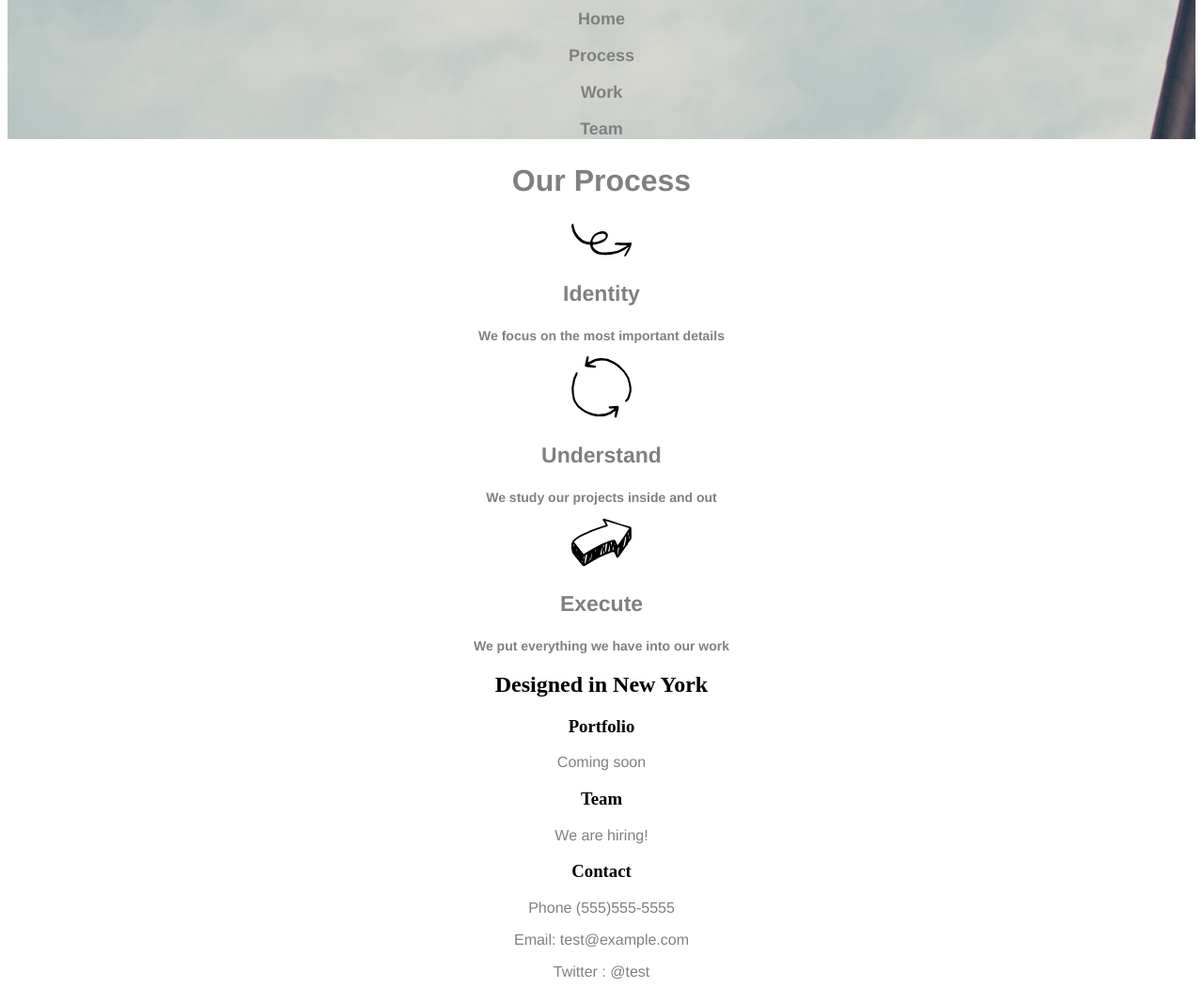
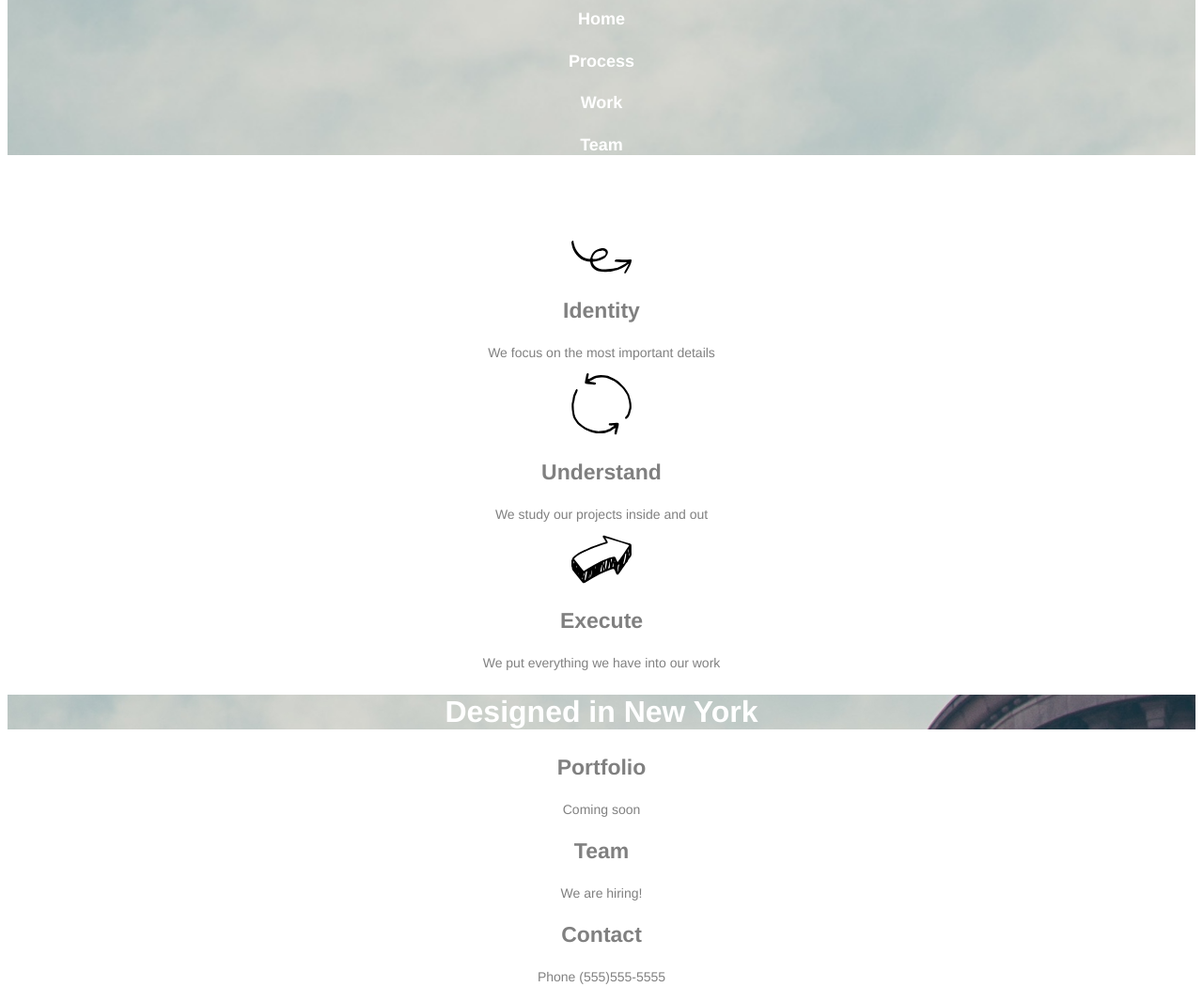
Before and after one commit to TyHmeza/Broadway, a plain HTML site: page index.html in a window 1280 px wide. Shown: the part 340-1390 px from the top of the page at 94% size. Drawn offline with Linux system fonts and the light colour scheme.

Commit message:
Background images added

```diff
--- a/index.html
+++ b/index.html
@@ -5,47 +5,36 @@
     <link href="./resources/style.css" type="text/css" rel="stylesheet">
   </head>
   <body>
-
     <div class="TopBanner">
     <h1>Broadway Design</h1>
-      <h3>Home</h3>
-      <h3>Process</h3>
-      <h3>Work</h3>
-      <h3>Team</h3>
+      <h4>Home</h4>
+      <h4>Process</h4>
+      <h4>Work</h4>
+      <h4>Team</h4>
     </div>
-
     <div class="Center">
       <h2>Our Process</h2>
-
+    </div>
       <p><img src="resources/images/identify.svg" alt="circleIdentity icon"/></p>
       <h3>Identity</h3>
         <p>We focus on the most important details</p>
-
         <p><img src="resources/images/understand.svg" alt="understand icon"/></p>
       <h3>Understand</h3>
         <p>We study our projects inside and out</p>
-
         <p><img src="resources/images/execute.svg" alt="execute icon"/></p>
       <h3>Execute</h3>
         <p>We put everything we have into our work</p>
 
+    <div class="Bottom">
+      <h2>Designed in New York</h2>
     </div>
-
-    <div class="Bottom">
-
-      <h2>Designed in New York</h2>
         <h3>Portfolio</h3>
         <p>Coming soon</p>
-
         <h3>Team</h3>
         <p>We are hiring!</p>
-
         <h3>Contact</h3>
         <p>Phone (555)555-5555</p>
         <p>Email: test@example.com</p>
         <p>Twitter : @test</p>
-  </div>
-
-
   </body>
 </html>
--- a/resources/style.css
+++ b/resources/style.css
@@ -2,12 +2,28 @@ body {
   text-align: center;
   background-color: white;
 }
-
-p {
-  font-family: Helvetica, sans-serif;
+h2{
+  font-family: Helvetica;
+  font-size: 32px;
+  font-weight: bold;
+  color: white;
+}
+h3{
+  font-family: Helvetica;
+  font-size: 23px;
+  font-weight: bold;
   color: gray;
 }
-
+h4 {
+  font-family: Helvetica;
+  font-size: 18px;
+  color: white;
+}
+p {
+  font-family: Helvetica;
+  color: gray;
+  font-size: 14px;
+}
 .TopBanner {
   background-image: url("./images/the-flatiron-building.png");
   font-size: 70px;
@@ -17,39 +33,17 @@ p {
   background-repeat: no-repeat;
   background-size: cover;
 }
-.TopBanner h3 {
-  font-family: Helvetica;
-  font-size: 18px;
-  color: gray;
-}
-
-.TopBanner p {
-  font-family: Helvetica;
-  color: gray;
-}
-
 .Center{
   font-family: Helvetica;
   font-size: 32px;
   font-weight: bold;
 }
-
-.Center h2{
+.Bottom{
+  background-image: url("./images/the-flatiron-building.png");
+  font-size: 23px;
   font-family: Helvetica;
-  font-size: 32px;
   font-weight: bold;
-  color: gray;
+  color: white;
+  background-repeat: no-repeat;
+  background-size: auto;
 }
-
-.Center h3{
-  font-family: Helvetica;
-  font-size: 23px;
-  font-weight: bold;
-  color: gray;
-}
-
-.Center p {
-  font-family: Helvetica;
-  color: gray;
-  font-size: 14px;
-}
```
